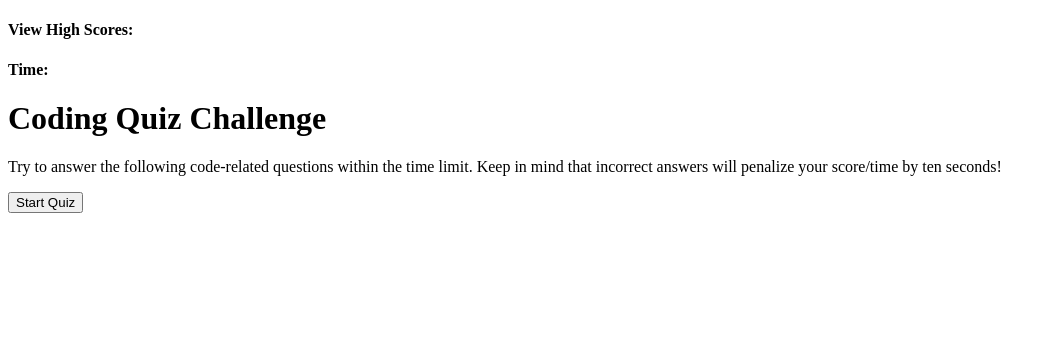
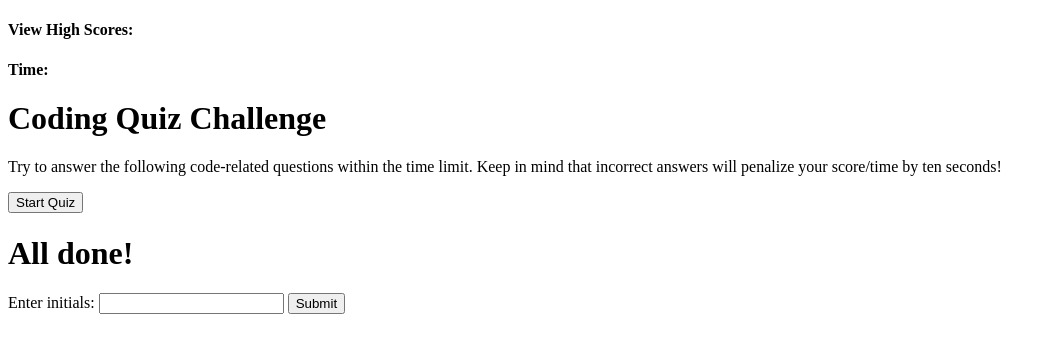
Before and after one commit to ltrinowski42/Quiz, a plain HTML site: page index.html in a window 1280 px wide. Shown: the whole page, without its empty margins (0-1055 px from the left). Drawn offline with Linux system fonts and the light colour scheme.

Commit message:
added initial and score forms and buttons

```diff
--- a/index.html
+++ b/index.html
@@ -17,7 +17,7 @@
         <div class="coding-quiz-container">
             <h1>Coding Quiz Challenge</h1>
                 <p>Try to answer the following code-related questions within the time limit. Keep in mind that incorrect answers will penalize your score/time by ten seconds!</p>
-            <button id="start-quiz">Start Quiz</button>
+            <button id="start-quiz" class="button">Start Quiz</button>
         </div>
     </div>
 
@@ -28,6 +28,19 @@
         </div>
     </div>
 
+    <div id="all-done-page" class="all-done">
+        <div class="all-done-conatiner">
+            <div id="score">
+                <h1>All done!</h1>
+            </div>
+            <form id="initials-input" class="initials">
+                <p>Enter initials:
+                    <input type="text" name="initials" id="initials" class="initials-text"/>
+                    <button class="button" id="submit-score" type="submit">Submit</button></p>
+            </form>
+        </div>
+    </div>
+
 
 </body>
 </html>
```
